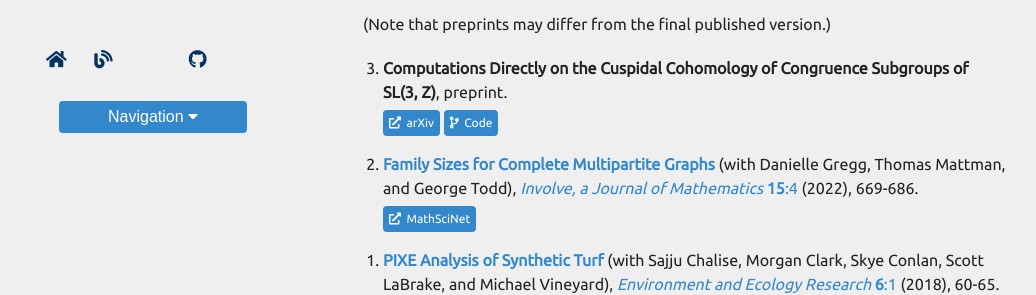
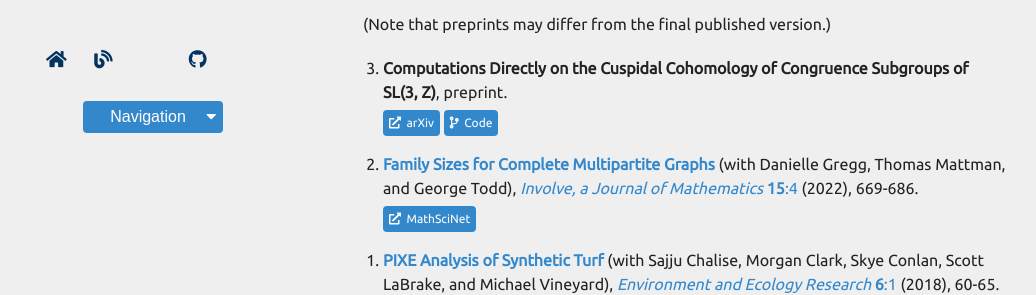
Before and after one commit to zporat/zporat.github.io, a Jekyll site: the page built from index.md, in a window 1280 px wide. Shown: the part 469-764 px from the top of the page, without its empty margins (102-1138 px from the left). Built offline with Jekyll 4.4.1, drawn with Linux system fonts in a browser that asks for light colours; nearby versions of some CDN libraries; a style sheet for code colours, icons or effects is not loaded; our own code applies the rules of GitHub Pages for plain Markdown files.

Commit message:
nav css update

```diff
--- a/_layouts/homepage.html
+++ b/_layouts/homepage.html
@@ -94,15 +94,15 @@
         <br>
 
         <div class="dropdown">
-          <button class="dropbtn">Navigation  <i class="fas fa-caret-down" aria-hidden="true"></i></button>
+          <button class="dropbtn">Navigation<i class="fas fa-caret-down" aria-hidden="true"></i></button>
           <div class="dropdown-content">
-            <a href="#about"><i class="fas fa-address-card" aria-hidden="true"></i>&nbsp; About</a>
-            <a href="#papers"><i class="fas fa-newspaper" aria-hidden="true"></i>&nbsp; Papers</a>
-            <a href="#talks"><i class="fas fa-microphone" aria-hidden="true"></i>&nbsp; Talks</a>
-            <a href="#teaching"><i class="fas fa-chalkboard-teacher" aria-hidden="true"></i>&nbsp; Teaching</a>
-            <a href="#service"><i class="fas fa-tools" aria-hidden="true"></i>&nbsp; Service</a>
-            <a href="#notes"><i class="fas fa-sticky-note" aria-hidden="true"></i>&nbsp; Notes</a>
-            <a href="#misc"><i class="fas fa-plus" aria-hidden="true"></i>&nbsp; Misc.</a>
+            <a href="#about">About</a>
+            <a href="#papers">Papers</a>
+            <a href="#talks">Talks</a>
+            <a href="#teaching">Teaching</a>
+            <a href="#service">Service</a>
+            <a href="#notes">Notes</a>
+            <a href="#misc">Misc.</a>
           </div>
         </div>
 
--- a/_sass/minimal-light-no-dark-mode.scss
+++ b/_sass/minimal-light-no-dark-mode.scss
@@ -585,15 +585,18 @@ footer {
   border-radius: 4px;
   display: inline-block;
   width: 75%;
-  text-align: center;
   font-size: 16px;
+}
+
+.dropbtn i {
+  float: right;
 }
 
 /* The container <div> - needed to position the dropdown content */
 .dropdown {
   position: relative;
   display: inline-block;
-  width: 100%;
+  width: 75%;
 }
 
 /* Dropdown Content (Hidden by Default) */
@@ -601,7 +604,7 @@ footer {
   display: none;
   position: absolute;
   background-color: #f1f1f1;
-  width: 100%;
+  width: 75%;
   box-shadow: 0px 8px 16px 0px rgba(0,0,0,0.2);
   z-index: 1;
 }
```
